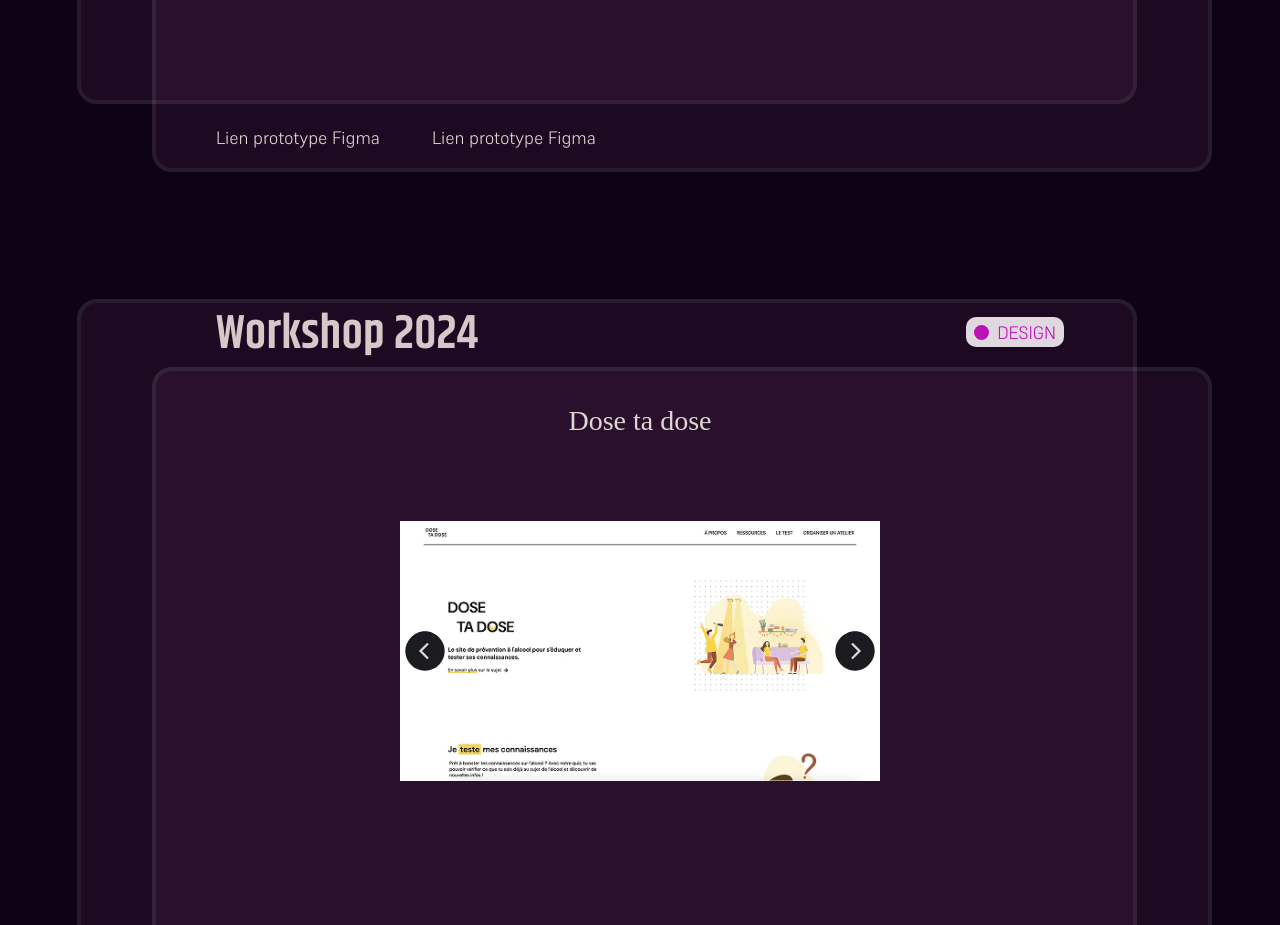
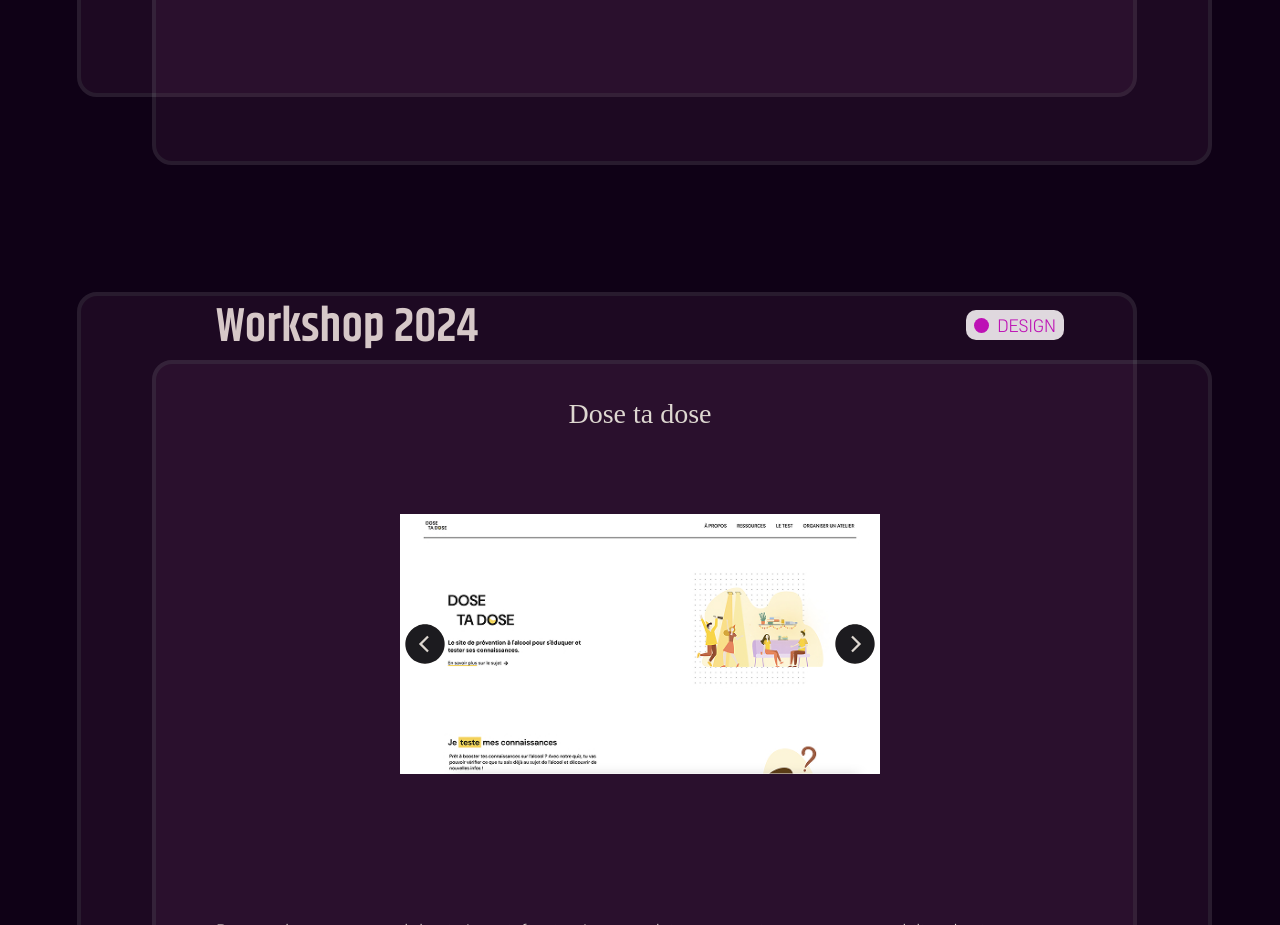
Before and after one commit to HeloisePi/Hugo---Portfolio, a SvelteKit app: page /projets in a window 1280 px wide. Shown: the part 4180-5105 px from the top of the page. Built offline with nearby package versions, Linux system fonts and the light colour scheme; a web font is replaced by a local one.

Commit message:
MAJ liens 'just a carot'

```diff
--- a/src/routes/projets/+page.svelte
+++ b/src/routes/projets/+page.svelte
@@ -211,10 +211,6 @@
 <Projects
 title1="JEU VIDÉO"
 title2= "Just a carot"
-link= "https://www.figma.com/proto/pJOuIEjK7zIq4xV3g1J1hV/Workshop---2024?node-id=0-1&t=mvPI3PAsODdLBo11-1"
-linkTitle= "Lien prototype Figma"
-link2= "https://www.figma.com/proto/pJOuIEjK7zIq4xV3g1J1hV/Workshop---2024?node-id=0-1&t=mvPI3PAsODdLBo11-1"
-linkTitle2= "Lien prototype Figma"
 description= "Just a Tarot est un jeu vidéo que nous avons développé, mêlant exploration et entraide. Le joueur incarne une carotte dotée de pouvoirs mystiques, chargée d’aider ses congénères à s’échapper des griffes d’un fermier utilisant des pesticides. Dans cet univers le joueur se déplace sur une map interactive, résolvant des défis pour sauver les autres carottes. Pour ce jeu, j’ai réalisé les assets et éléments de décors, contribuant à l’identité visuelle du jeu. Un projet, qui sensibilise de façon ludique aux dangers de l’abus des pesticides !"
 tag1= "DESIGN"
 tag1Color= "#C20ABA"
```
